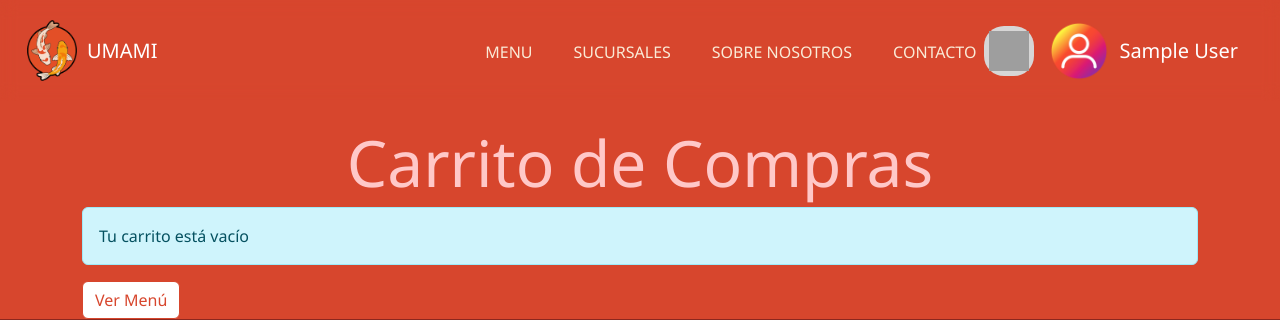
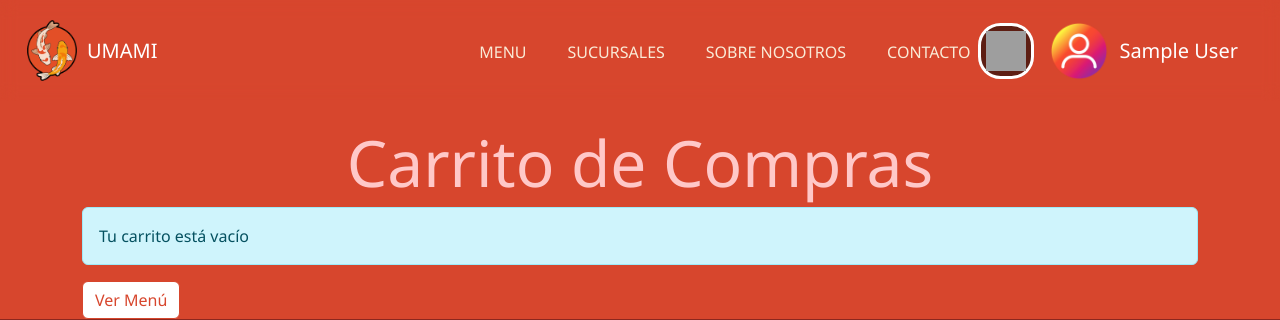
Before and after one commit to Juan-Sebastian-Marin-Salazar/PPW4, a Flask app: page /ver_carrito in a window 1280 px wide. Shown: the top 320 px of the page. Run offline with Flask 3, Linux system fonts and the light colour scheme; the visitor is signed in with stand-in values (Sample User, id 1); data that the repository does not hold is empty; some libraries are stand-ins or nearby versions; grey boxes are pictures that could not be loaded.

Commit message:
Cambios en la barra de navegacion

```diff
--- a/app/templates/user/nav.html
+++ b/app/templates/user/nav.html
@@ -19,14 +19,15 @@
                 <a class="nav-link" href="contacto.html">CONTACTO</a>
             </div>
         </div>
-    </div>
-    <a class="navbar-brand" href="{{ url_for('ver_carrito') }}" style="padding: 5px; margin-right: 10px; background-color: rgb(215, 214, 214); border-radius: 40%;">
-        <img src="{{ url_for('static', filename='img/carrito.png') }}" style="width: 40px; height: 40px;">
-    </a>
+        <a class="navbar-brand" href="{{ url_for('ver_carrito') }}" style="padding: 5px; margin-right: 10px; border-style: solid; background-color:rgba(0, 0, 0, 0.57); border-color: rgb(255, 255, 255); border-radius: 40%;">
+                <img src="{{ url_for('static', filename='img/carrito.png') }}" style="width: 40px; height: 40px;">
+            </a>
     <a class="navbar-brand" href="{{ url_for('perfil', id=current_user.id) }}" style= "padding: 5px; margin-right: 10px;">
         <img src="{{ url_for('static', filename='img/perfil.jpg') }}" class="rounded-circle" style="width: 60px; height: 60px;">
         <span class="d-none d-lg-block" style=" color: rgb(255, 255, 255);">{{ current_user.fullname }}</span>
     </a>
+    </div>
+
 </nav>
 {% else %}
 <nav class="navbar navbar-expand-lg">
@@ -49,7 +50,7 @@
 			</div>
 
 		</div>
-        <a class="navbar-brand" href="{{ url_for('ver_carrito') }}" style="padding: 5px; margin-right: 10px; background-color: rgb(215, 214, 214); border-radius: 40%;">
+        <a class="navbar-brand" href="{{ url_for('ver_carrito') }}" style="padding: 5px; margin-right: 10px; border-style: solid; background-color:rgba(0, 0, 0, 0.57); border-color: rgb(255, 255, 255); border-radius: 40%;">
                 <img src="{{ url_for('static', filename='img/carrito.png') }}" style="width: 40px; height: 40px;">
             </a>
 			<a class="navbar-brand" href="{{ url_for('perfil', id=current_user.id) }}" style="padding: 5px; margin-right: 10px;">
```
